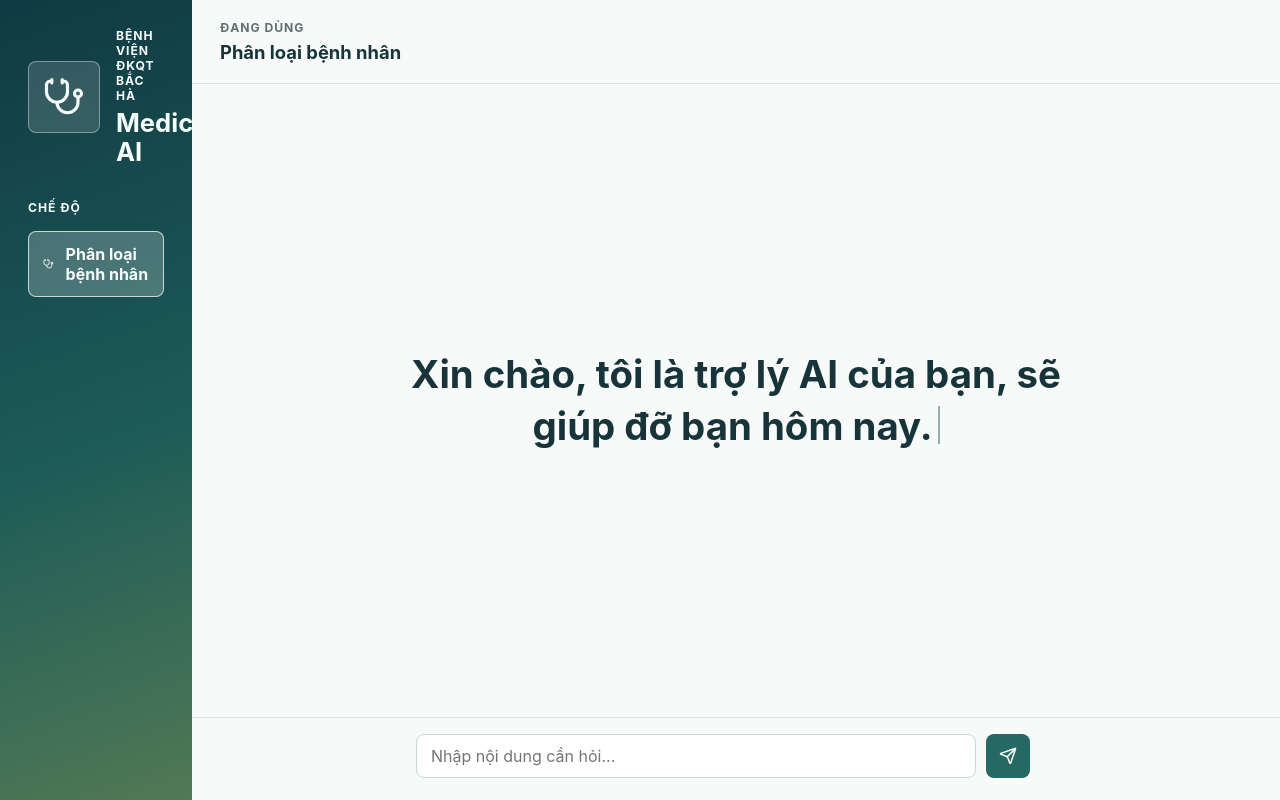
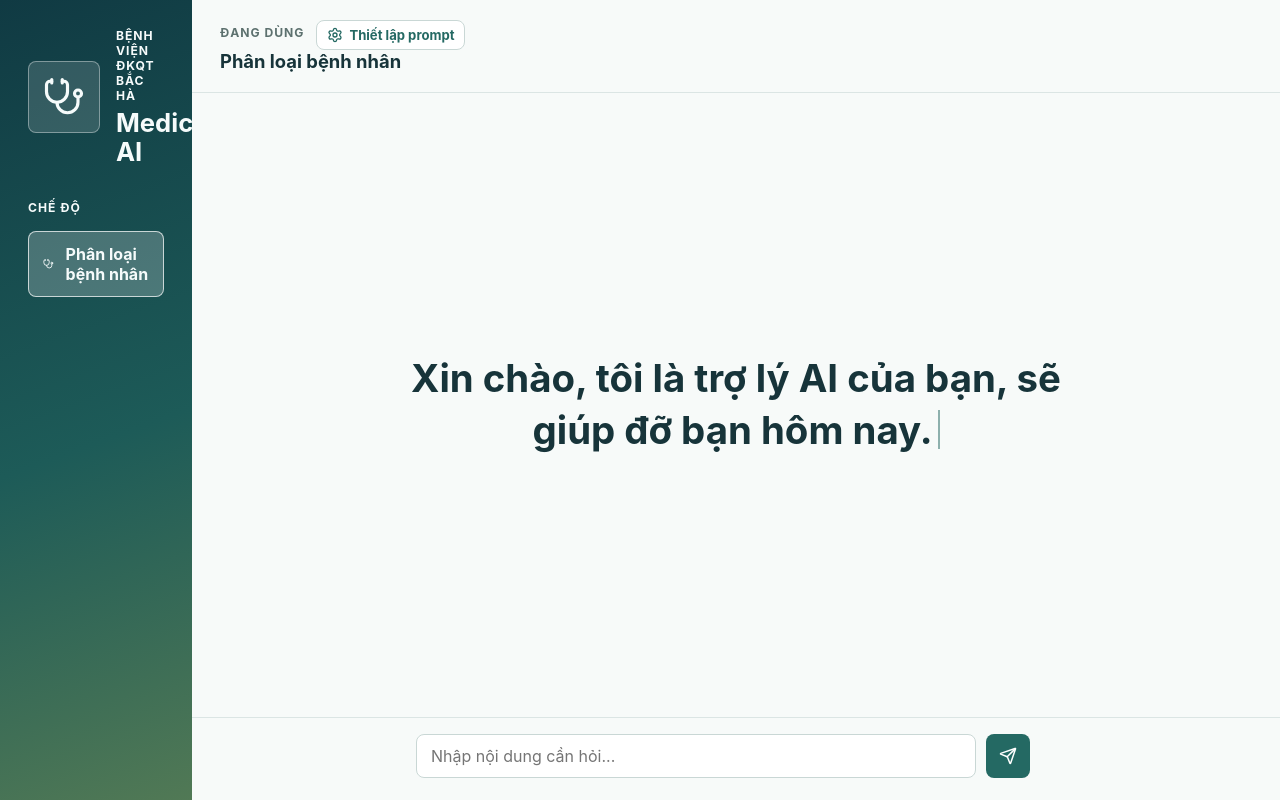
Before and after one commit to qlinhphan/qls, a React (Vite) app in the folder front/: page / in a window 1280 px wide. Built offline with nearby package versions, Linux system fonts and the light colour scheme.

Commit message:
setup node

```diff
--- a/front/src/App.jsx
+++ b/front/src/App.jsx
@@ -1,5 +1,5 @@
 import { useEffect, useMemo, useState } from 'react';
-import { Send, Stethoscope } from 'lucide-react';
+import { Send, Settings, Stethoscope } from 'lucide-react';
 
 const API_URL = 'http://10.10.50.226:8001/chat';
 const THREAD_STORAGE_KEY = 'medical-chat-thread-id';
@@ -170,7 +170,13 @@ export default function App() {
       <section className="chat-area">
         <header className="chat-header">
           <div className="chat-title">
-            <p className="section-label">Đang dùng</p>
+            <div className="chat-title-row">
+              <p className="section-label">Đang dùng</p>
+              <button className="prompt-settings-button" type="button">
+                <Settings aria-hidden="true" size={16} />
+                <span>Thiết lập prompt</span>
+              </button>
+            </div>
             <h2>{modeTitle}</h2>
           </div>
         </header>
--- a/front/src/styles.css
+++ b/front/src/styles.css
@@ -130,8 +130,35 @@ input {
   min-width: 180px;
 }
 
+.chat-title-row {
+  display: flex;
+  align-items: center;
+  gap: 12px;
+  flex-wrap: wrap;
+}
+
 .chat-title .section-label {
   color: #5d716f;
+}
+
+.prompt-settings-button {
+  display: inline-flex;
+  align-items: center;
+  gap: 6px;
+  min-height: 30px;
+  padding: 0 10px;
+  border: 1px solid #c9d7d5;
+  border-radius: 8px;
+  color: #246963;
+  background: #ffffff;
+  cursor: pointer;
+  font-size: 0.82rem;
+  font-weight: 700;
+}
+
+.prompt-settings-button:hover {
+  border-color: #2f7770;
+  background: #eef7f5;
 }
 
 .chat-title h2 {
```
